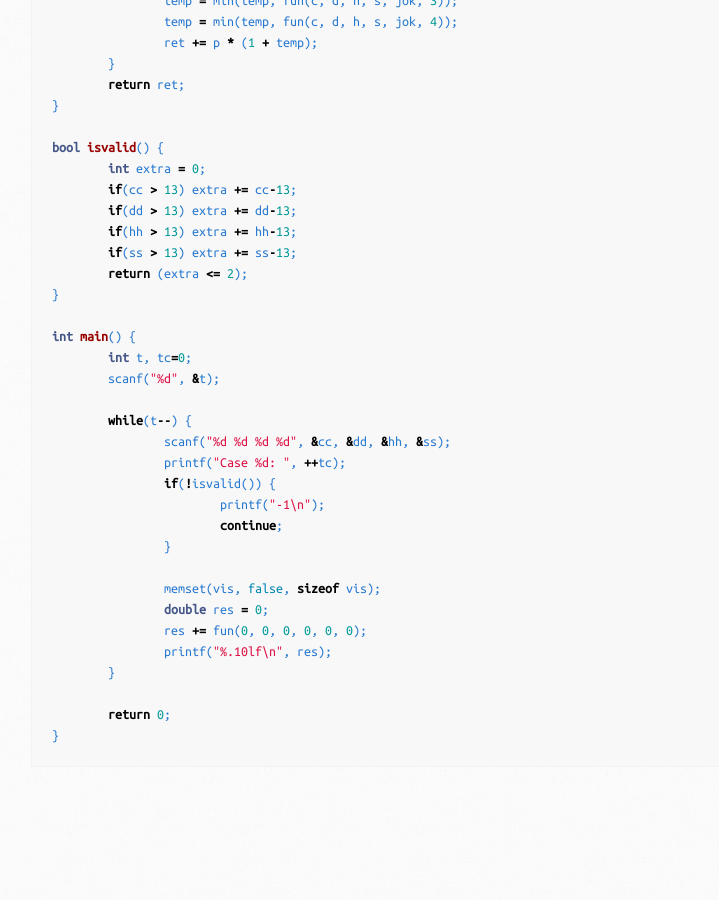
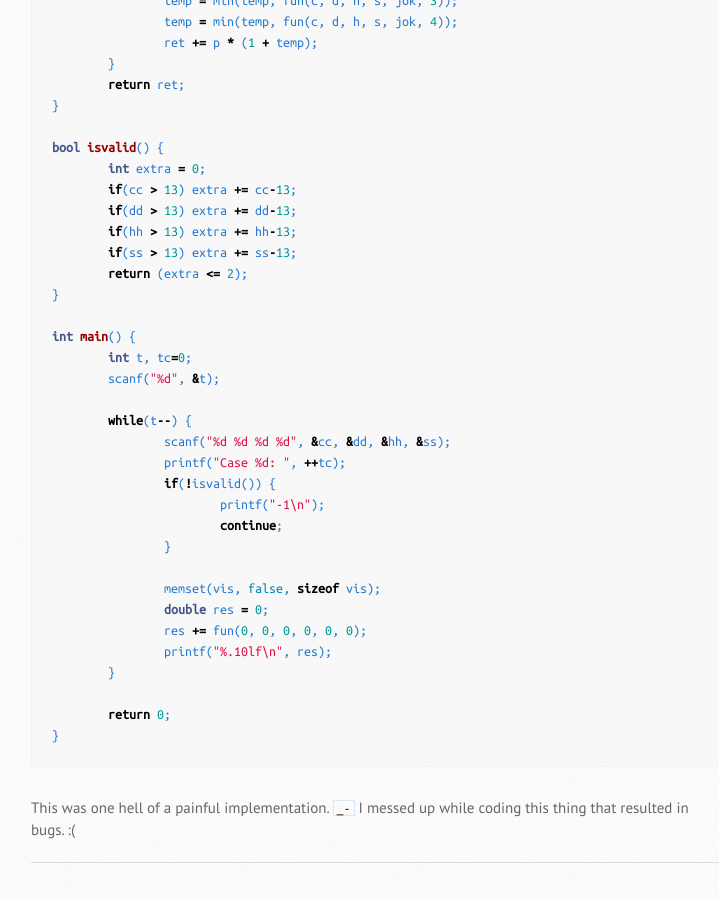
Before and after one commit to rebornplusplus/rebornplusplus.github.io, a Jekyll site: the page built from codir/lo-1364-expected-cards.md, in a window 1280 px wide and 900 px high, scrolled down 2006 px. Shown: the whole window, without its empty margins (139-858 px from the left). Built offline with Jekyll 4.4.1, drawn with Linux system fonts in a browser that asks for light colours; some web fonts are replaced; comment, search, counter and statistics services are not loaded; our own code applies the rules of GitHub Pages for plain Markdown files; before the commit the page ends 2825 px from its top, so only the background shows below that.

Commit message:
LightOJ 1364 - Expected Cards

````diff
--- a/codir/lo-1364-expected-cards.md
+++ b/codir/lo-1364-expected-cards.md
@@ -108,3 +108,9 @@ int main() {
 	return 0;
 }
 ```
+
+This was one hell of a painful implementation. `_-` I messed up while coding this thing that resulted in bugs. :(
+
+***
+
+{% include disqus.html %}
````
